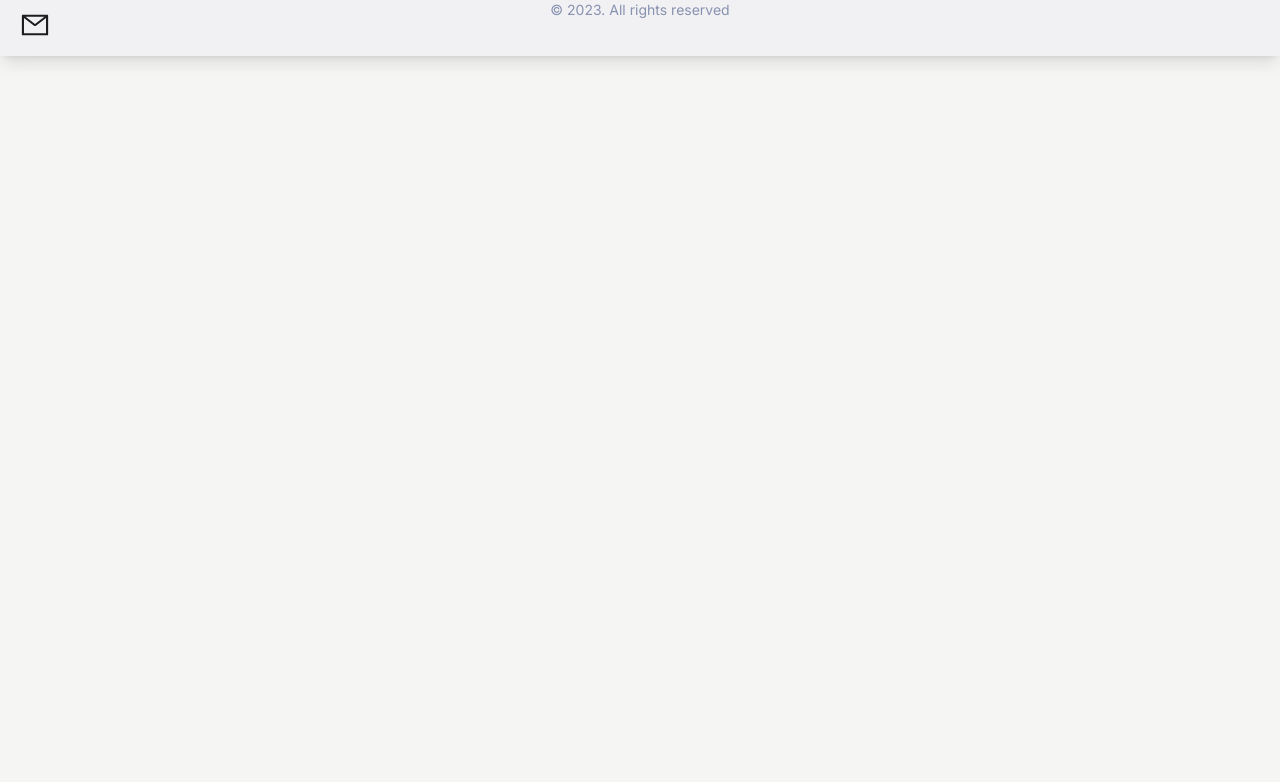
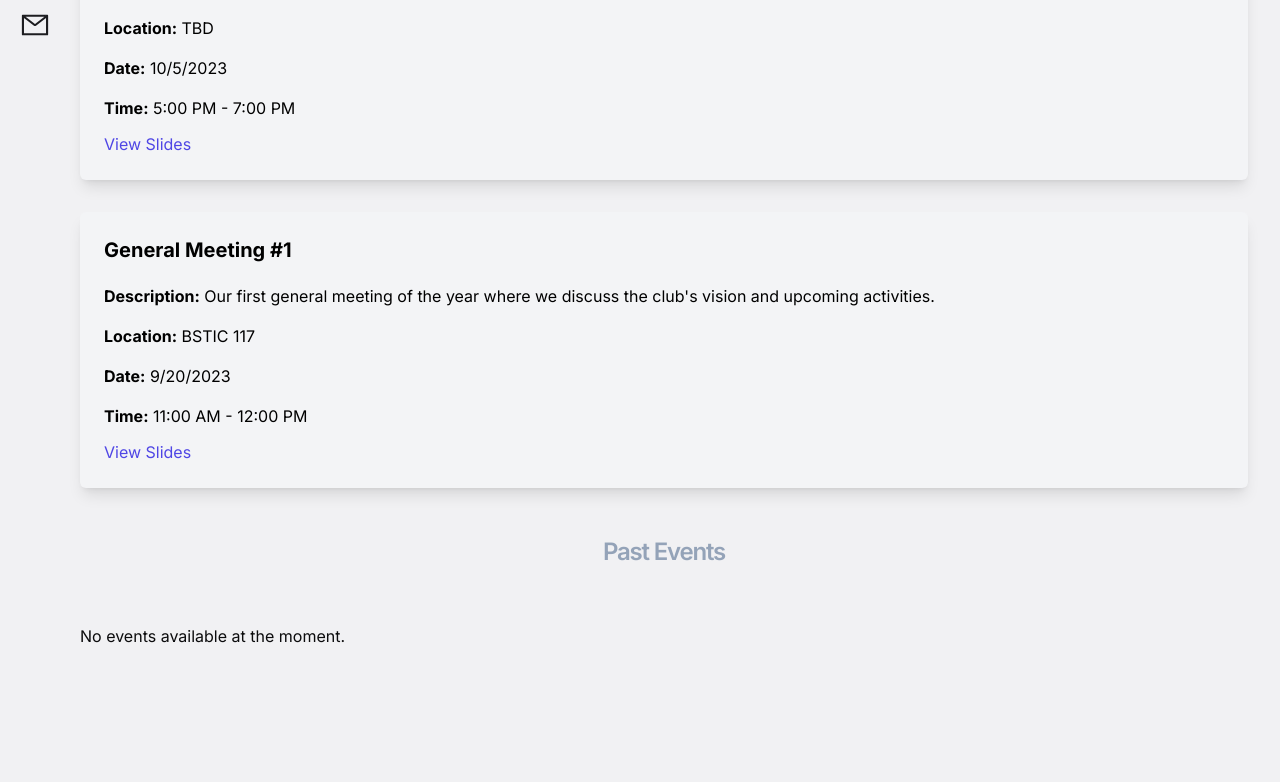
Before and after one commit to OppedRawen/IVC-Computer-Science, a React (Create React App) app: page /events in a window 1280 px wide. Shown: the part 532-1314 px from the top of the page. Before the commit the page ends 800 px from the top, so only its background shows below. Built offline with nearby package versions, Linux system fonts and the light colour scheme.

Commit message:
render events

```diff
--- a/src/pages/Events.jsx
+++ b/src/pages/Events.jsx
@@ -1,7 +1,7 @@
 import React,{useState,useEffect} from "react";
 import { eventsMap } from "../components/fakeData";
 const Events = () => {
-  const [events, setEvents] = useState([]);
+
   const [pastEvents,setPastEvents] = useState([]);
   const [upcomingEvents,setUpcomingEvents] = useState([]);
 
@@ -11,6 +11,15 @@ const Events = () => {
       const upcoming = [];
 
       eventsMap.sort((a,b)=>new Date(b.date)- new Date(a.date));
+      eventsMap.forEach(event=>{
+          if(new Date(event.date) < currentDate){
+              past.push(event);
+          }else{
+              upcoming.push(event);
+          }
+      });
+      setPastEvents(past);
+      setUpcomingEvents(upcoming);
 
   }, []);
     return(
@@ -18,8 +27,19 @@ const Events = () => {
       <section id="events" className="text-3xl py-2 text-gray-500 font-medium text-center ">
           <h2>Events</h2>
       </section>
+
       <section className="max-w-screen-xl m-auto md:pl-20 px-8 py-24">
-          {events.length ? (
+          <h2 className="text-2xl mb-6 font-semibold">Upcoming Events</h2>
+          {renderEvents(upcomingEvents)}
+
+          <h2 className="text-2xl mt-12 mb-6 font-semibold">Past Events</h2>
+          {renderEvents(pastEvents)}
+      </section>
+  </>
+    );
+};
+const renderEvents = (events) => {
+  return events.length ? (
     events.map(event => (
       <div key={event.id} className="event mb-8 bg-gray-100 p-6 rounded-md shadow-lg">
           <h3 className="text-xl font-bold mb-4">{event.title}</h3>
@@ -32,10 +52,7 @@ const Events = () => {
   ))
 ) : (
   <h1 className="text-h1-light">No events available at the moment.</h1>
-          )}
-      </section>
-  </>
-    );
+  )
 };
 
 export default Events;
```
Lines whose indentation alone changed are shown as unchanged.
